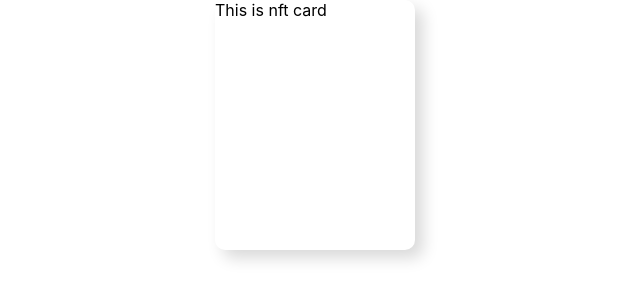
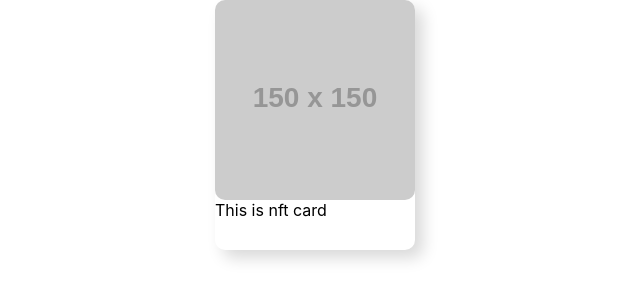
Before and after one commit to ahsanwtc/erc721-new, a React (Create React App) app in the folder frontend/: page / in a window 1280 px wide. Shown: the top 300 px of the page, without its empty margins (325-965 px from the left). Built offline with nearby package versions, Linux system fonts and the light colour scheme.

Commit message:
added photo formatting

```diff
--- a/frontend/src/NFTCard.js
+++ b/frontend/src/NFTCard.js
@@ -4,6 +4,7 @@ const NFTCard = ({ nft }) => {
   console.log(nft);
   return (
     <Card>
+      <Photo style={{ backgroundImage: `url(${nft && nft.image})` }}/>
       This is nft card
     </Card>
   );
@@ -20,4 +21,14 @@ const Card = styled.div`
   cursor: pointer;
 `;
 
+const Photo = styled.div`
+  display: block;
+  width: 200px;
+  height: 200px;
+  background-position: center center;
+  background-size: cover;
+  border-radius: 10px;
+  margin: auto;
+`;
+
 export default NFTCard;
```
